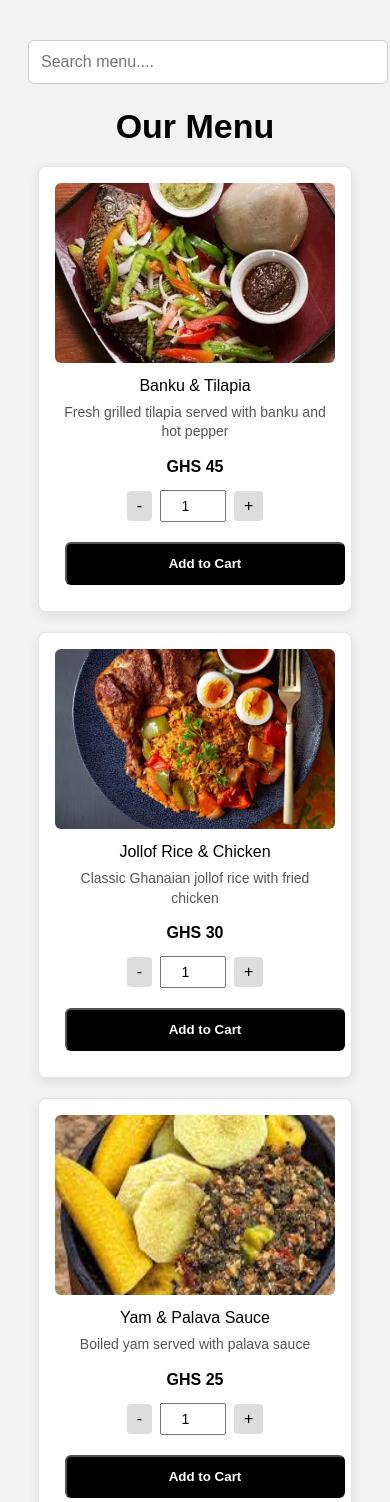
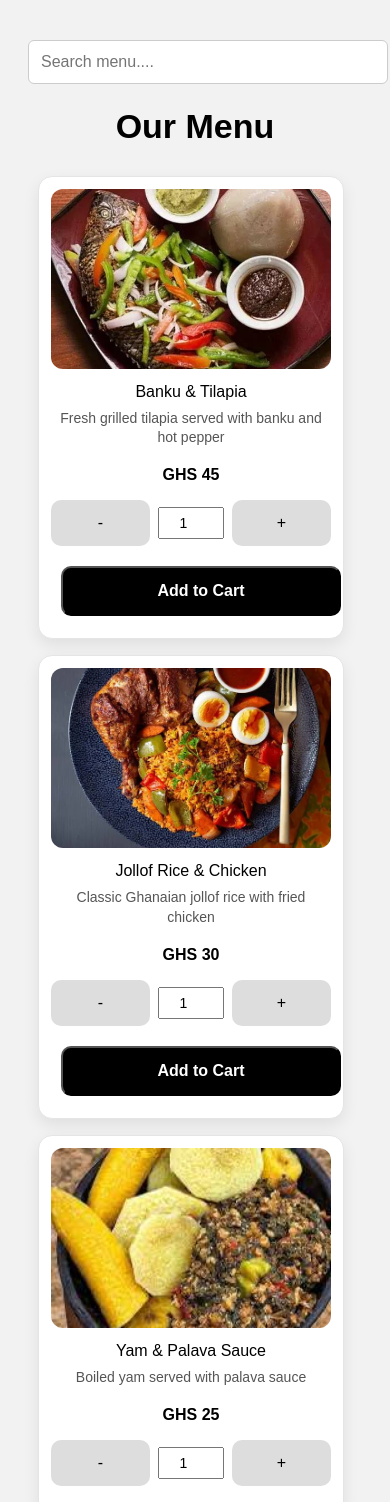
Before and after one commit to anderson5677/restaurant_app, a Flask app: page /menu in a window 390 px wide. Shown: the part 110-1612 px from the top of the page. Run offline with Flask 3, Linux system fonts and the light colour scheme.

Commit message:
Mobile UI polish for menu page

```diff
--- a/static/style.css
+++ b/static/style.css
@@ -792,3 +792,79 @@ body {
     border: 1px solid #ccc;
     font-size: 16px;
 }
+/* ===== MOBILE OPTIMIZATION ===== */
+@media (max-width: 768px) {
+
+  .menu-grid {
+    display: grid;
+    grid-template-columns: 1fr;
+    gap: 16px;
+    padding: 10px;
+  }
+
+  .menu-card {
+    padding: 12px;
+    border-radius: 14px;
+  }
+
+}
+.menu-image {
+  width: 100%;
+  height: 180px;
+  object-fit: cover;
+  border-radius: 12px;
+}
+@media (max-width: 768px) {
+
+  .btn-primary,
+  .menu-card button {
+    width: 100%;
+    padding: 14px;
+    font-size: 16px;
+    border-radius: 10px;
+  }
+
+}
+@media (max-width: 768px) {
+
+  h1, h2 {
+    font-size: 22px;
+  }
+
+  .menu-card h3 {
+    font-size: 18px;
+  }
+
+  .menu-card p {
+    font-size: 14px;
+    line-height: 1.4;
+  }
+
+}
+@media (max-width: 768px) {
+
+  .filter-bar {
+    display: flex;
+    flex-direction: column;
+    gap: 10px;
+    padding: 10px;
+  }
+
+  .filter-bar input,
+  .filter-bar select {
+    width: 100%;
+    padding: 12px;
+    font-size: 16px;
+    border-radius: 10px;
+  }
+
+}
+.menu-card {
+  background: #fff;
+  box-shadow: 0 6px 16px rgba(0,0,0,0.08);
+  transition: transform 0.2s ease;
+}
+
+.menu-card:hover {
+  transform: translateY(-3px);
+}
```
